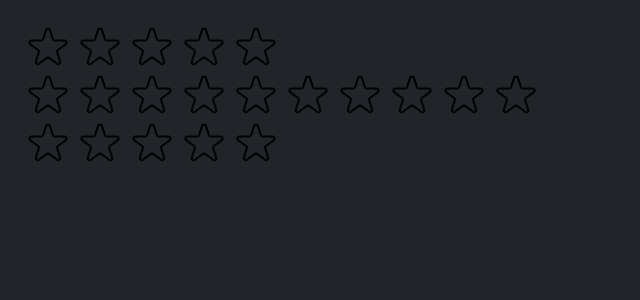
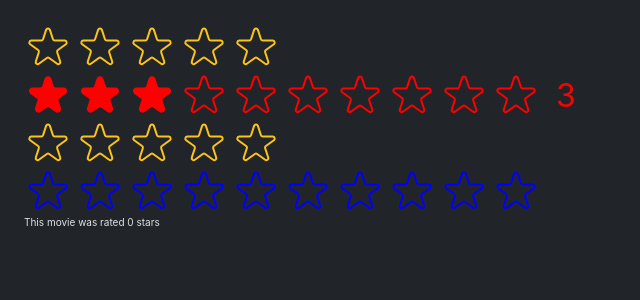
Before and after one commit to Muhammad-Sabbir/react-use-popcorn, a React (Create React App) app: page / in a window 1280 px wide. Shown: the top 300 px of the page, without its empty margins (0-640 px from the left). Built offline with nearby package versions, Linux system fonts and the light colour scheme.

Commit message:
Chapter 10: Thinking in React Components, Composition, and Reusability >> Tutorial 15: Improving Reusability With Props

```diff
--- a/src/StarRating.js
+++ b/src/StarRating.js
@@ -10,18 +10,29 @@
   gap: "4px",
 };
 
-const textStyle = {
-  lineHeight: "1",
-  margin: "0",
-};
-export default function StartRating({ maxRating = 5 }) {
-  const [rating, setRating] = useState(0);
+export default function StartRating({
+  maxRating = 5,
+  color = "#fcc419",
+  size = "48",
+  className = "",
+  messages = [],
+  defaultRating = 0,
+  onSetRating,
+}) {
+  const [rating, setRating] = useState(defaultRating);
   const [tempRating, setTempRating] = useState(0);
   function handleRating(rating) {
     setRating(rating);
+    onSetRating(rating);
   }
+  const textStyle = {
+    lineHeight: "1",
+    margin: "0",
+    color,
+    fontSize: `${size / 1.5}px`,
+  };
   return (
-    <div style={containerStyle}>
+    <div style={containerStyle} className={className}>
       <div style={starContainerStyle}>
         {Array.from({ length: maxRating }, (_, i) => (
           <Star
@@ -30,22 +41,27 @@
             onRate={() => handleRating(i + 1)}
             onHoverIn={() => setTempRating(i + 1)}
             onHoverOut={() => setTempRating(0)}
+            color={color}
+            size={size}
           />
         ))}
       </div>
-      <p style={textStyle}>{tempRating || rating || ""}</p>
+      <p style={textStyle}>
+        {messages.length === maxRating
+          ? messages[tempRating ? tempRating - 1 : rating - 1]
+          : tempRating || rating || ""}
+      </p>
     </div>
   );
 }
 
-const startStyle = {
-  width: "48px",
-  height: "48px",
-  display: "block",
-  cursor: "pointer",
-};
-
-function Star({ onRate, full, onHoverIn, onHoverOut }) {
+function Star({ onRate, full, onHoverIn, onHoverOut, color, size }) {
+  const startStyle = {
+    width: `${size}px`,
+    height: `${size}px`,
+    display: "block",
+    cursor: "pointer",
+  };
   return (
     <span
       role="button"
@@ -58,8 +74,8 @@
         <svg
           xmlns="http://www.w3.org/2000/svg"
           viewBox="0 0 20 20"
-          fill="#000"
-          stroke="#000"
+          fill={color}
+          stroke={color}
         >
           <path d="M9.049 2.927c.3-.921 1.603-.921 1.902 0l1.07 3.292a1 1 0 00.95.69h3.462c.969 0 1.371 1.24.588 1.81l-2.8 2.034a1 1 0 00-.364 1.118l1.07 3.292c.3.921-.755 1.688-1.54 1.118l-2.8-2.034a1 1 0 00-1.175 0l-2.8 2.034c-.784.57-1.838-.197-1.539-1.118l1.07-3.292a1 1 0 00-.364-1.118L2.98 8.72c-.783-.57-.38-1.81.588-1.81h3.461a1 1 0 00.951-.69l1.07-3.292z" />
         </svg>
@@ -68,7 +84,7 @@
           xmlns="http://www.w3.org/2000/svg"
           fill="none"
           viewBox="0 0 24 24"
-          stroke="#000"
+          stroke={color}
         >
           <path
             strokeLinecap="round"
--- a/src/index.js
+++ b/src/index.js
@@ -3,12 +3,32 @@
 import "./index.css";
 import App from "./App";
 import StartRating from "./StarRating";
+import { useState } from "react";
+function Test() {
+  const [movieRating, setMovieRating] = useState(0);
+  return (
+    <div>
+      <StartRating color="blue" maxRating={10} onSetRating={setMovieRating} />
+      <p> This movie was rated {movieRating} stars</p>
+    </div>
+  );
+}
+
 const root = ReactDOM.createRoot(document.getElementById("root"));
 root.render(
   <React.StrictMode>
     {/* <App /> */}
-    <StartRating maxRating={5} />
-    <StartRating maxRating={10} />
+    <StartRating
+      maxRating={5}
+      messages={["Terrible", "Bad", "Okay", "Good", "Amazing"]}
+    />
+    <StartRating
+      maxRating={10}
+      color="red"
+      className="test"
+      defaultRating={3}
+    />
     <StartRating />
+    <Test />
   </React.StrictMode>
 );
```
Also changed, not shown: gitCommands.txt.
